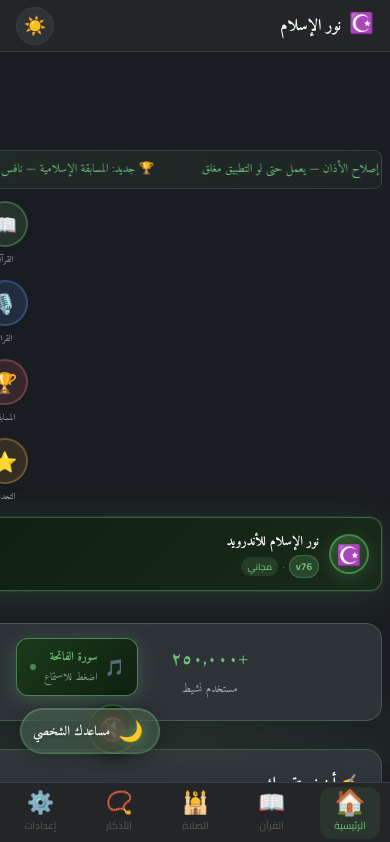
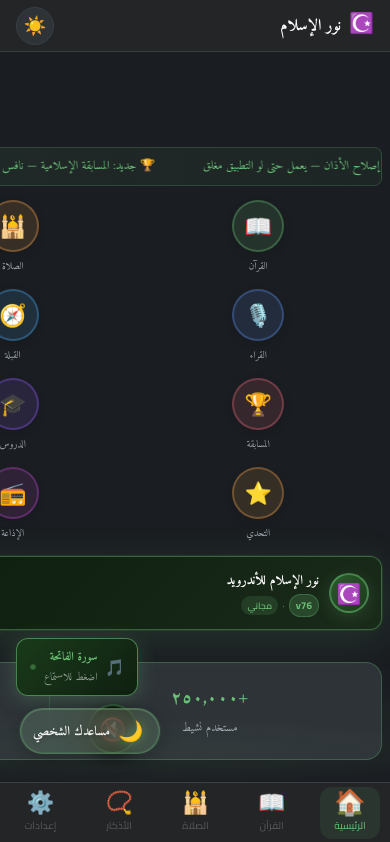
Before and after one commit to Abilaaacg/nabil-quran, a React (Vite) app: page / in a window 390 px wide. Shown: the top 842 px of the page. Built offline with nearby package versions, Linux system fonts and the light colour scheme; what @capacitor/core would draw is missing.

Commit message:
Full width grid, bigger icons 52-56px, proper spacing

```diff
--- a/src/pages/Home.css
+++ b/src/pages/Home.css
@@ -1,26 +1,25 @@
-.home-hero { text-align: center; padding: 10px 0 6px; }
-.home-hero h1 { font-size: 20px; font-weight: 700; color: var(--text-primary); }
+.home-hero { text-align: center; padding: 8px 0 4px; }
+.home-hero h1 { font-size: 18px; font-weight: 700; color: var(--text-primary); }
 .home-hijri {
   display: inline-block; margin-top: 4px; padding: 2px 12px;
   background: rgba(107,192,119,0.12); border: 1px solid rgba(107,192,119,0.3);
-  border-radius: 20px; font-size: 11px; color: var(--accent);
+  border-radius: 20px; font-size: 10px; color: var(--accent);
 }
 
-/* ─── Grid — 4 أيقونات في الصف ────────────── */
+/* ─── Grid ────────────── */
 .home-grid {
   display: grid;
   grid-template-columns: repeat(4, 1fr);
-  gap: 14px 8px;
-  margin: 12px auto;
-  max-width: 350px;
-  width: 100%;
+  gap: 16px 10px;
+  margin: 14px 0;
+  padding: 0 4px;
 }
 
 .hg-item {
   display: flex;
   flex-direction: column;
   align-items: center;
-  gap: 5px;
+  gap: 6px;
   text-decoration: none;
   animation: hg-pop 0.35s cubic-bezier(0.34,1.56,0.64,1) backwards;
 }
@@ -32,18 +31,18 @@
 }
 
 .hg-icon {
-  width: 52px; height: 52px;
+  width: 56px; height: 56px;
   border-radius: 50%;
   border: 2px solid;
   display: flex; align-items: center; justify-content: center;
-  font-size: 22px;
+  font-size: 24px;
   box-shadow: 0 3px 10px rgba(0,0,0,0.12);
   transition: transform 0.2s cubic-bezier(0.34,1.56,0.64,1);
 }
 
 .hg-label {
   font-family: var(--font-arabic);
-  font-size: 10px;
+  font-size: 11px;
   color: var(--text-secondary);
   text-align: center;
 }
@@ -54,10 +53,7 @@
 
 /* ─── Mobile ────────────── */
 @media (max-width: 480px) {
-  .home-hero h1 { font-size: 17px; }
-  .home-hijri { font-size: 10px; }
-  .home-grid { gap: 12px 6px; max-width: 300px; }
-  .hg-icon { width: 46px; height: 46px; font-size: 20px; }
-  .hg-label { font-size: 9px; }
-  .home-footer { margin-top: 14px; }
+  .home-grid { gap: 14px 6px; }
+  .hg-icon { width: 52px; height: 52px; font-size: 22px; }
+  .hg-label { font-size: 10px; }
 }
```
